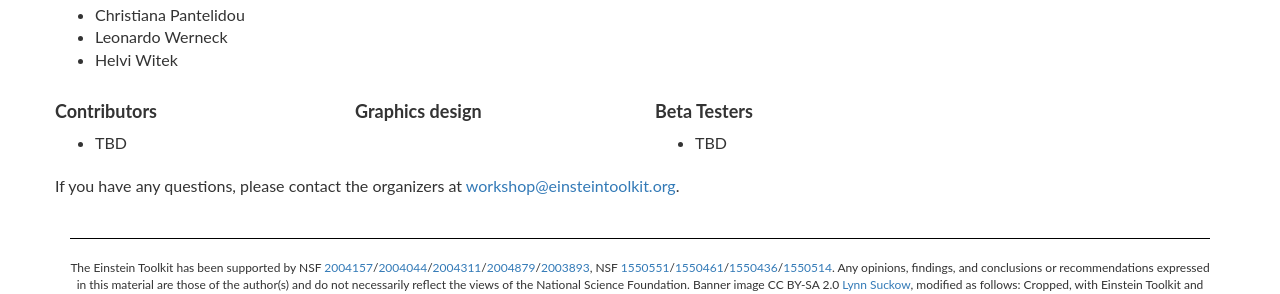
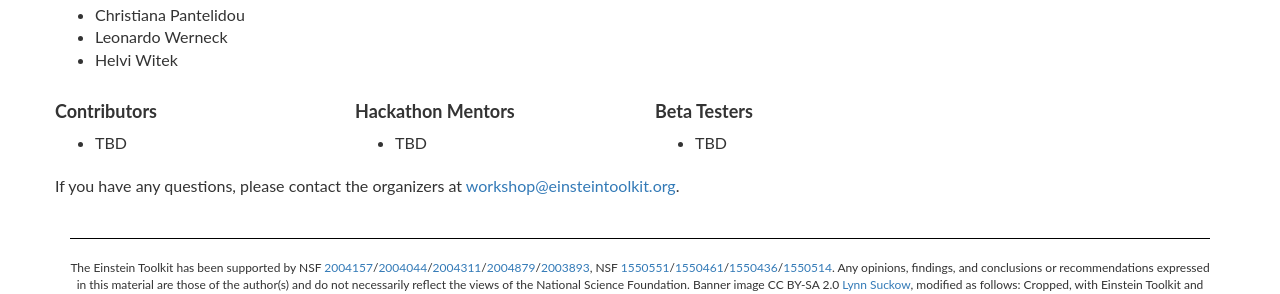
Before and after one commit to EinsteinToolkit/et2022uidaho, a Jekyll site: the page built from key_people.md, in a window 1280 px wide. Shown: the part 249-543 px from the top of the page. Built offline with Jekyll 4.4.1, drawn with Linux system fonts in a browser that asks for light colours.

Commit message:
key_people.md: Add stub for Hackathon mentors

```diff
--- a/key_people.md
+++ b/key_people.md
@@ -46,8 +46,8 @@ manualrows: true
 </div>
 
 <div class="col-xs-6 col-sm-3" markdown="1">
-## Graphics design
-<!--* Brittany Ball-->
+## Hackathon Mentors
+* TBD
 </div>
 
 <div class="col-xs-6 col-sm-3" markdown="1">
```
